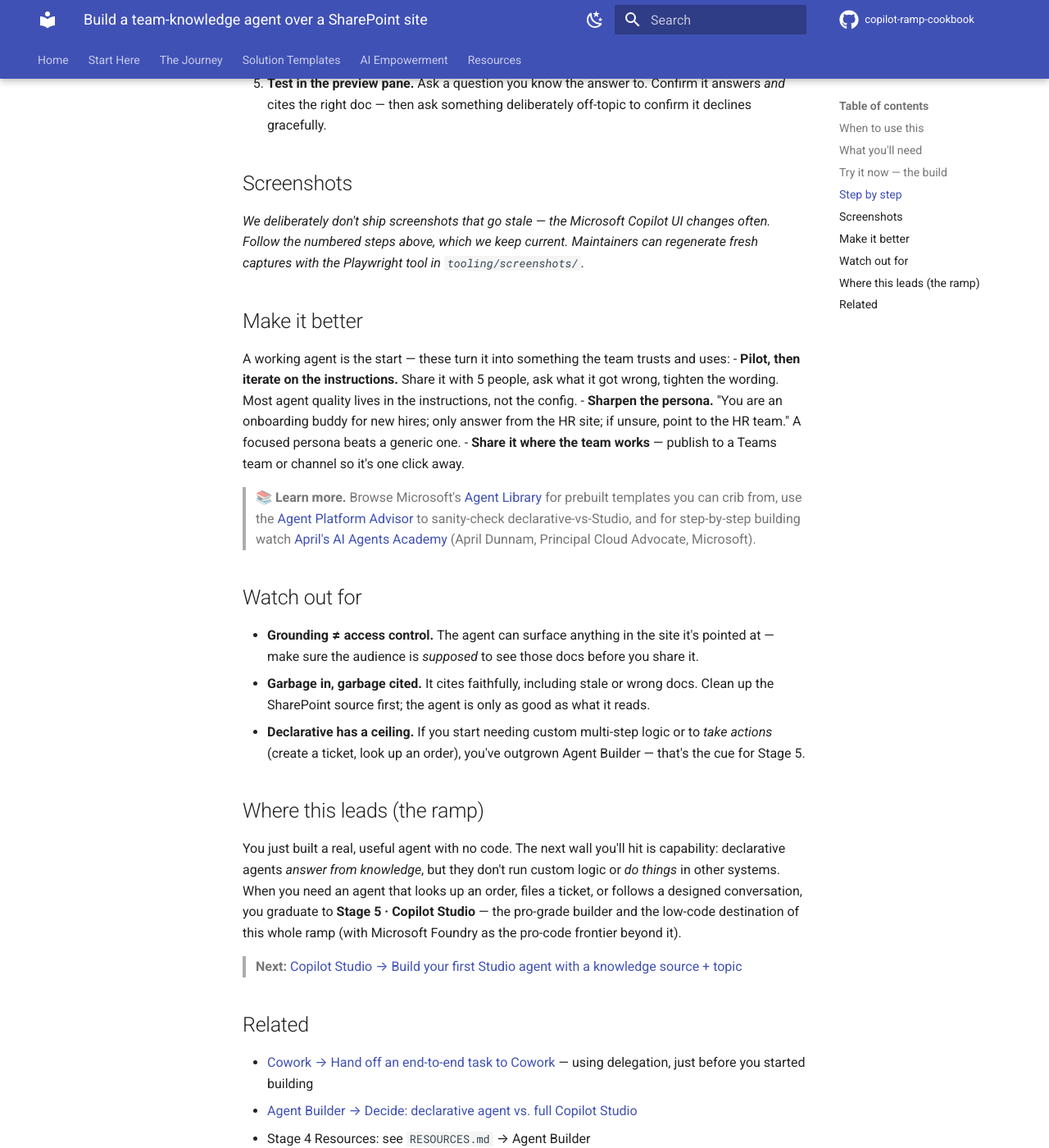
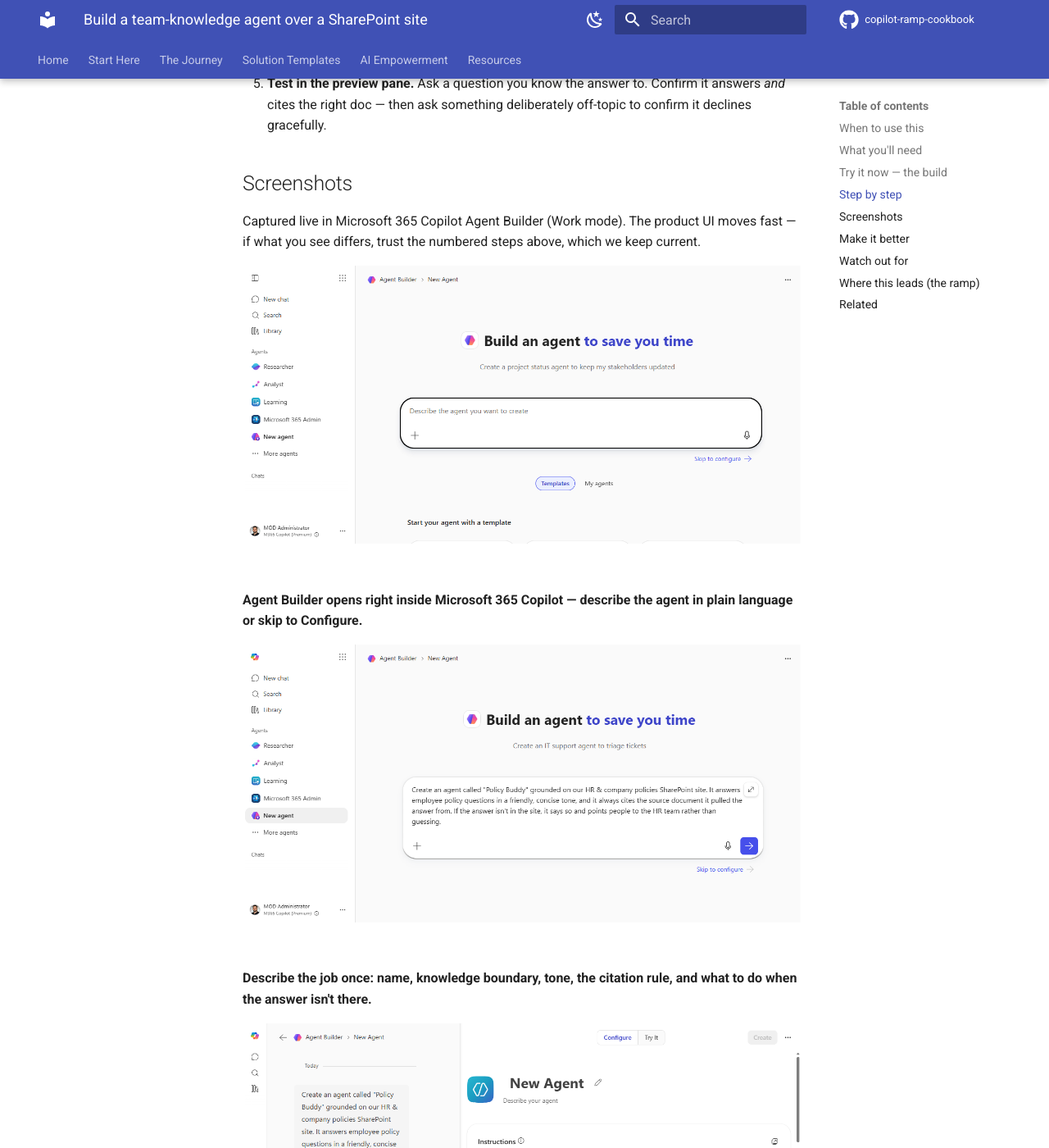
Before and after one commit to MawellGlass/copilot-ramp-cookbook, an MkDocs documentation site: the page built from docs/walkthroughs/agent-builder-team-knowledge.md, in a window 1280 px wide and 1400 px high, scrolled down 1536 px. Shown: the whole window at 82% size. Built offline with MkDocs 1.6.1 and Material for MkDocs 9.7.7, drawn with Linux system fonts in a browser that asks for light colours; comment, search, counter and statistics services are not loaded; some of the changed text lies outside the part shown.

Commit message:
Stage 4: real Agent Builder screenshots for team-knowledge, persona-instructions, starter-prompts, vs-studio

```diff
--- a/docs/walkthroughs/agent-builder-team-knowledge.md
+++ b/docs/walkthroughs/agent-builder-team-knowledge.md
@@ -62,7 +62,22 @@
 
 ## Screenshots
 
-_We deliberately don't ship screenshots that go stale — the Microsoft Copilot UI changes often. Follow the numbered steps above, which we keep current. Maintainers can regenerate fresh captures with the Playwright tool in `tooling/screenshots/`._
+Captured live in Microsoft 365 Copilot Agent Builder (Work mode). The product UI moves fast — if what you see differs, trust the numbered steps above, which we keep current.
+
+![Agent Builder home with a Describe box and templates](../screenshots/agent-builder-team-knowledge/01-agent-builder-home.png)
+**Agent Builder opens right inside Microsoft 365 Copilot — describe the agent in plain language or skip to Configure.**
+
+![The Policy Buddy describe prompt typed into the Describe box](../screenshots/agent-builder-team-knowledge/02-describe-prompt.png)
+**Describe the job once: name, knowledge boundary, tone, the citation rule, and what to do when the answer isn't there.**
+
+![Split view with build conversation on the left and the Configure panel on the right](../screenshots/agent-builder-team-knowledge/03-configure-dual-pane.png)
+**Agent Builder splits into a build conversation (left) and a live Configure panel (right) you can edit directly.**
+
+![Configure pane showing the Policy Buddy name and filled instructions](../screenshots/agent-builder-team-knowledge/04-instructions-filled.png)
+**The Instructions field is the operating manual — identity, the grounding rule, tone, and the "point to HR" refusal behavior.**
+
+![Knowledge section with SharePoint, Teams, Outlook and web source options and grounding toggles](../screenshots/agent-builder-team-knowledge/05-knowledge-sources.png)
+**Knowledge is where you ground it — point at a SharePoint site, then tighten scope with the source toggles.**
 
 ## Make it better
 A working agent is the start — these turn it into something the team trusts and uses:
```
Also changed, not shown: docs/walkthroughs/agent-builder-persona-instructions.md (+7 -1 lines), docs/walkthroughs/agent-builder-starter-prompts.md (+4 -1 lines), docs/walkthroughs/agent-builder-vs-studio.md (+4 -1 lines), docs/screenshots/agent-builder-persona-instructions/01-instructions-persona.png (added), docs/screenshots/agent-builder-persona-instructions/02-instructions-editor.png (added), docs/screenshots/agent-builder-starter-prompts/01-suggested-prompts.png (added), docs/screenshots/agent-builder-team-knowledge/01-agent-builder-home.png (added), docs/screenshots/agent-builder-team-knowledge/02-describe-prompt.png (added), docs/screenshots/agent-builder-team-knowledge/03-configure-dual-pane.png (added), docs/screenshots/agent-builder-team-knowledge/04-instructions-filled.png (added), docs/screenshots/agent-builder-team-knowledge/05-knowledge-sources.png (added), docs/screenshots/agent-builder-vs-studio/01-copy-to-studio-menu.png (added).
